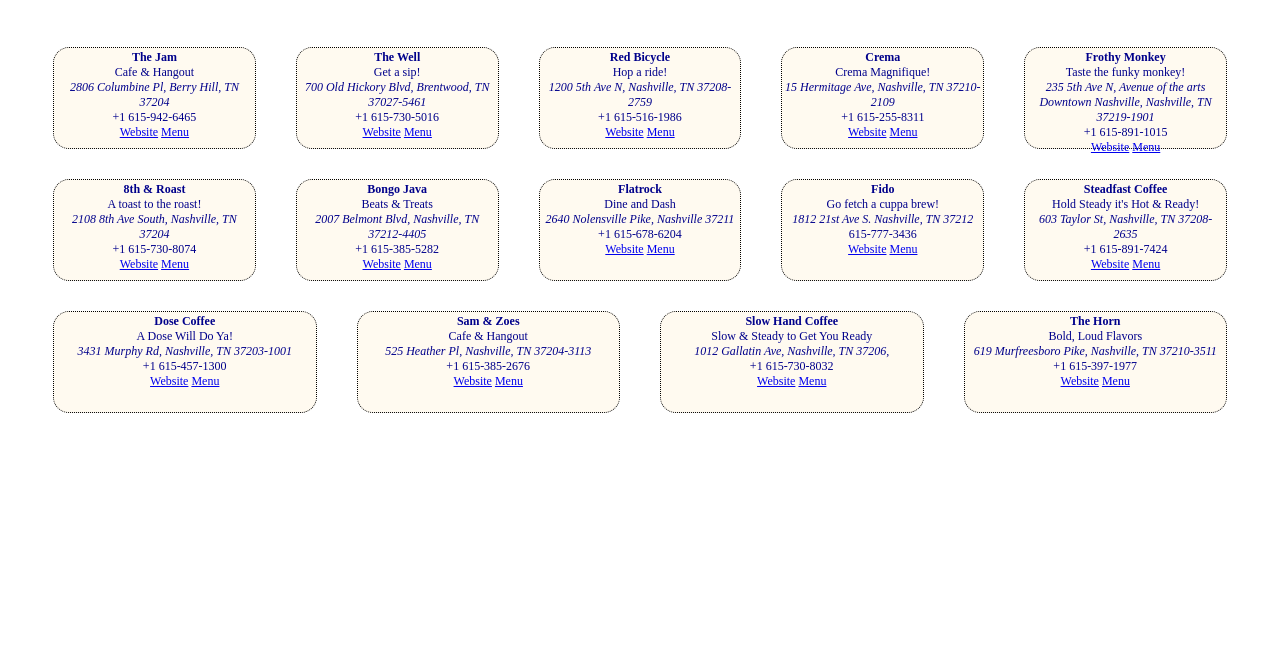
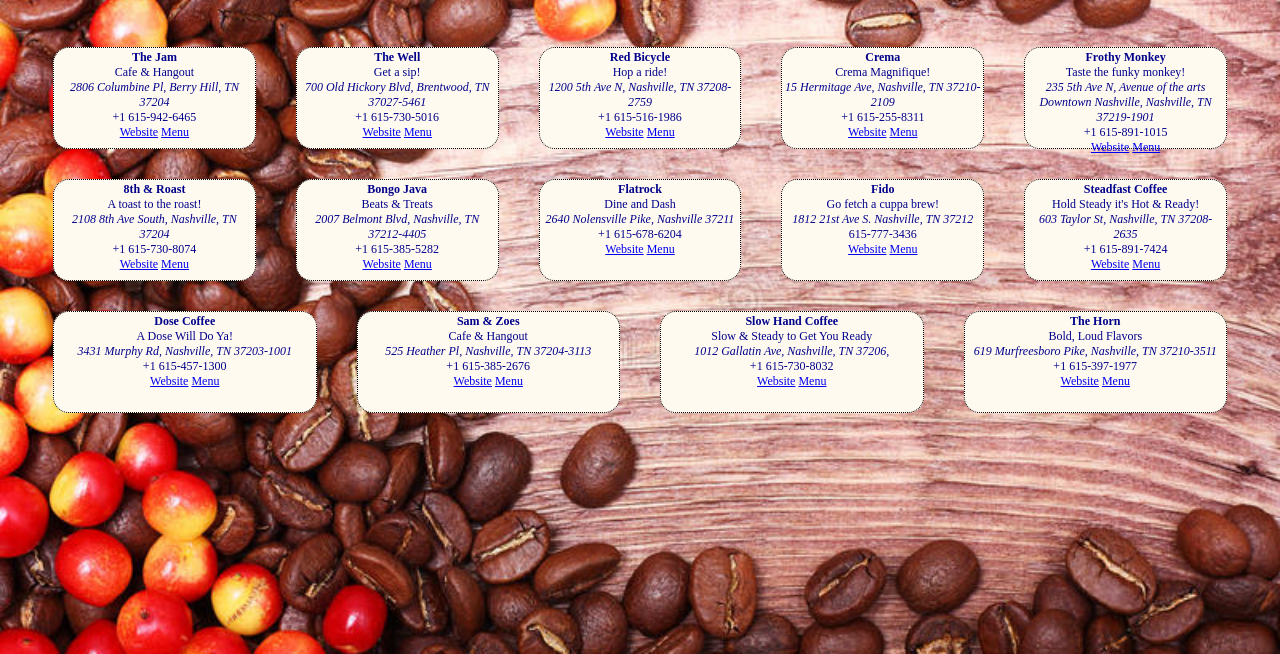
Before and after one commit to joshuastewart417/coffee-house, a plain HTML site: page index.html in a window 1280 px wide. Shown: the part 146-800 px from the top of the page. Drawn offline with Linux system fonts and the light colour scheme.

Commit message:
updated image reference

```diff
--- a/styles/main.css
+++ b/styles/main.css
@@ -1,6 +1,6 @@
 
 body {
-    background-image:url("/coffee.jpg");
+    background-image:url("/images/coffee.jpg");
     background-repeat:no-repeat;
     background-size:cover;
 }
```
